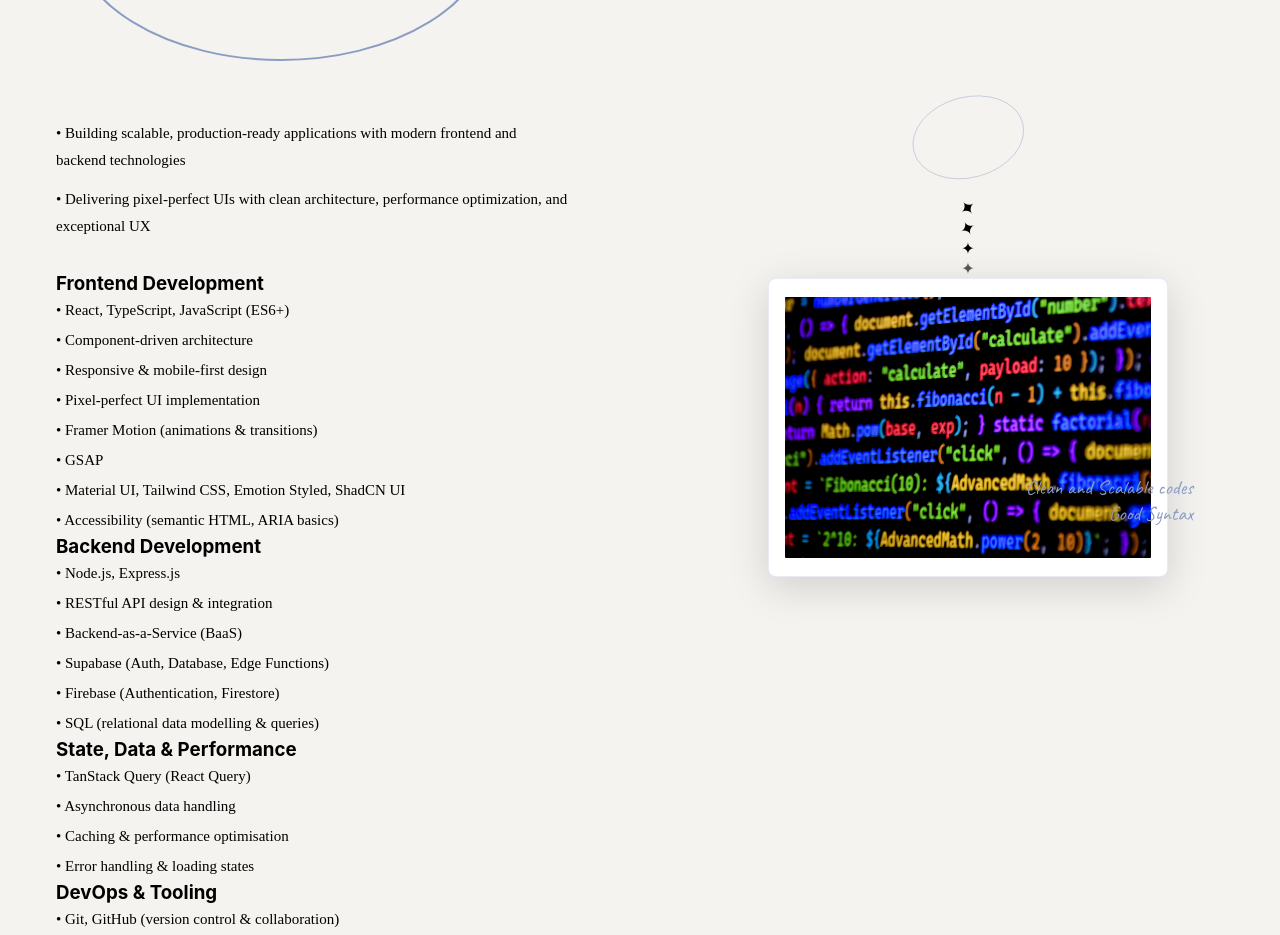
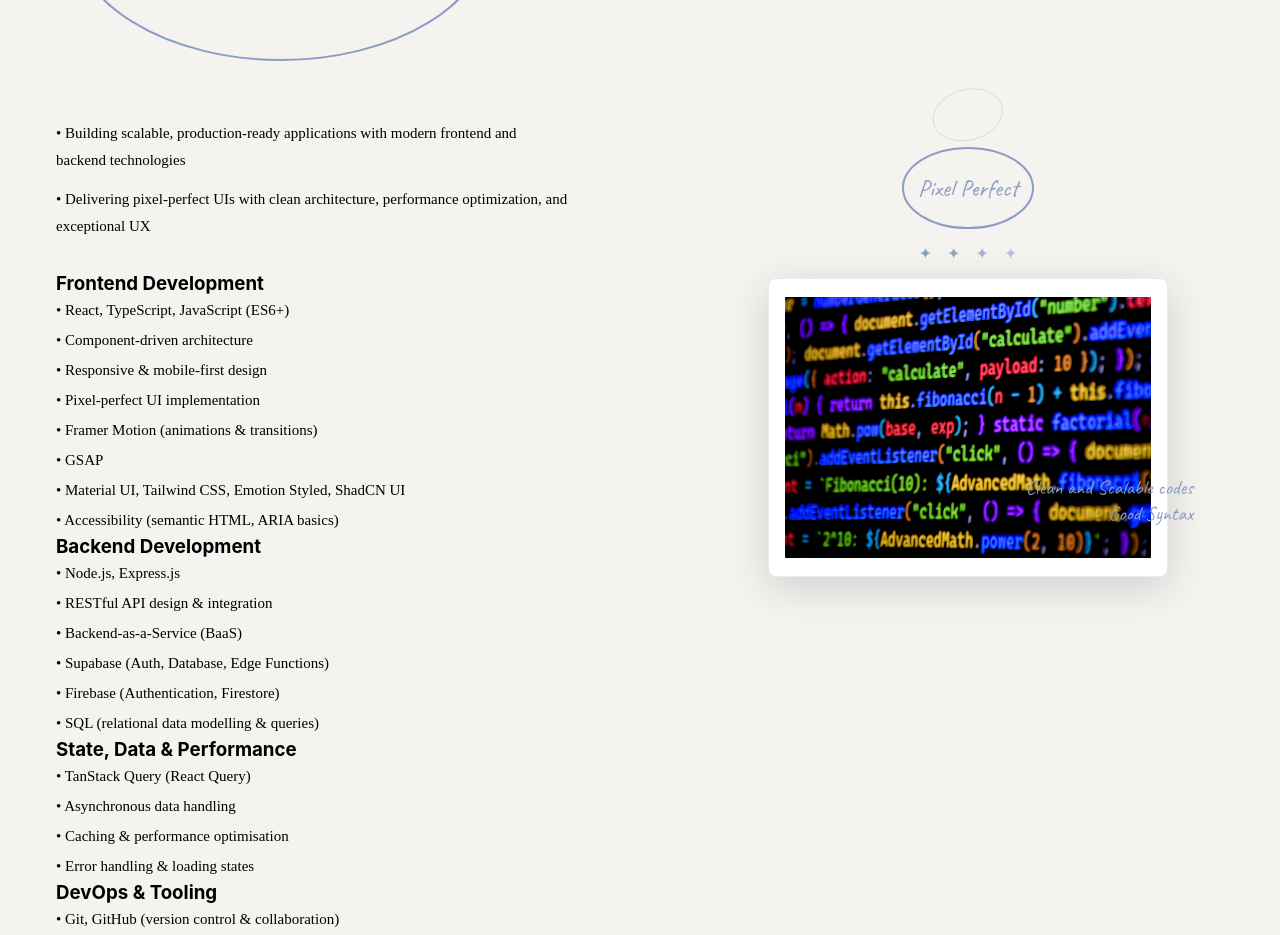
Before and after one commit to mrauthentik/kerpaskey, a React (Vite) app: page / in a window 1280 px wide. Shown: the part 2020-2955 px from the top of the page. Built offline with nearby package versions, Linux system fonts and the light colour scheme; a web font is replaced by a local one.

Commit message:
Add pixel perfect circle annotation and decorative stars to SkillsSection component

```diff
--- a/src/components/SkillsSection.module.css
+++ b/src/components/SkillsSection.module.css
@@ -164,6 +164,59 @@
   justify-content: center;
 }
 
+.pixelPerfectCircle {
+  position: relative;
+  margin-bottom: 20px;
+  z-index: 5;
+}
+
+.pixelPerfectCircle svg {
+  position: absolute;
+  top: 50%;
+  left: 50%;
+  transform: translate(-50%, -50%);
+}
+
+.pixelPerfectText {
+  position: relative;
+  z-index: 6;
+  font-family: 'Caveat', cursive;
+  font-size: 24px;
+  color: #8b9dc3;
+  text-align: center;
+  padding: 20px;
+}
+
+.starsPointing {
+  display: flex;
+  gap: 15px;
+  margin-bottom: 15px;
+  z-index: 4;
+}
+
+.starPoint {
+  font-size: 16px;
+  color: #8b9dc3;
+  animation: twinkle 2s ease-in-out infinite;
+}
+
+.starPoint:nth-child(2) {
+  animation-delay: 0.2s;
+}
+
+.starPoint:nth-child(3) {
+  animation-delay: 0.4s;
+}
+
+.starPoint:nth-child(4) {
+  animation-delay: 0.6s;
+}
+
+@keyframes twinkle {
+  0%, 100% { opacity: 0.5; }
+  50% { opacity: 1; }
+}
+
 .booksStack {
   width: 400px;
   height: 300px;
--- a/src/components/SkillsSection.tsx
+++ b/src/components/SkillsSection.tsx
@@ -187,7 +187,7 @@ const SkillsSection: React.FC = () => {
                 repeat: Infinity,
               }}
             >
-              ✦
+
             </motion.div>
             <motion.div
               className={styles.star}
@@ -201,7 +201,7 @@ const SkillsSection: React.FC = () => {
                 repeat: Infinity,
               }}
             >
-              ✦
+
             </motion.div>
             <motion.div
               className={styles.starSmall}
@@ -214,7 +214,7 @@ const SkillsSection: React.FC = () => {
                 repeat: Infinity,
               }}
             >
-              ✦
+
             </motion.div>
             <motion.div
               className={styles.starSmall}
@@ -227,18 +227,40 @@ const SkillsSection: React.FC = () => {
                 repeat: Infinity,
               }}
             >
-              ✦
+
             </motion.div>
 
+            {/* Pixel Perfect Circle */}
             <motion.div
-              className={styles.handwrittenText}
-              initial={{ opacity: 0 }}
-              whileInView={{ opacity: 1 }}
+              className={styles.pixelPerfectCircle}
+              initial={{ opacity: 0, scale: 0.8 }}
+              whileInView={{ opacity: 1, scale: 1 }}
               viewport={{ once: true }}
-              transition={{ delay: 0.5 }}
+              transition={{ duration: 0.6, delay: 0.3 }}
             >
+              <svg width="150" height="100" viewBox="0 0 150 100">
+                <ellipse
+                  cx="75"
+                  cy="50"
+                  rx="65"
+                  ry="40"
+                  stroke="#8b9dc3"
+                  strokeWidth="2"
+                  fill="none"
+                />
+              </svg>
+              <div className={styles.pixelPerfectText}>
+                Pixel Perfect
+              </div>
+            </motion.div>
 
-            </motion.div>
+            {/* Decorative Stars Pointing Down */}
+            <div className={styles.starsPointing}>
+              <div className={styles.starPoint}>✦</div>
+              <div className={styles.starPoint}>✦</div>
+              <div className={styles.starPoint}>✦</div>
+              <div className={styles.starPoint}>✦</div>
+            </div>
 
             {/* Books Stack Image */}
             <motion.div
```
